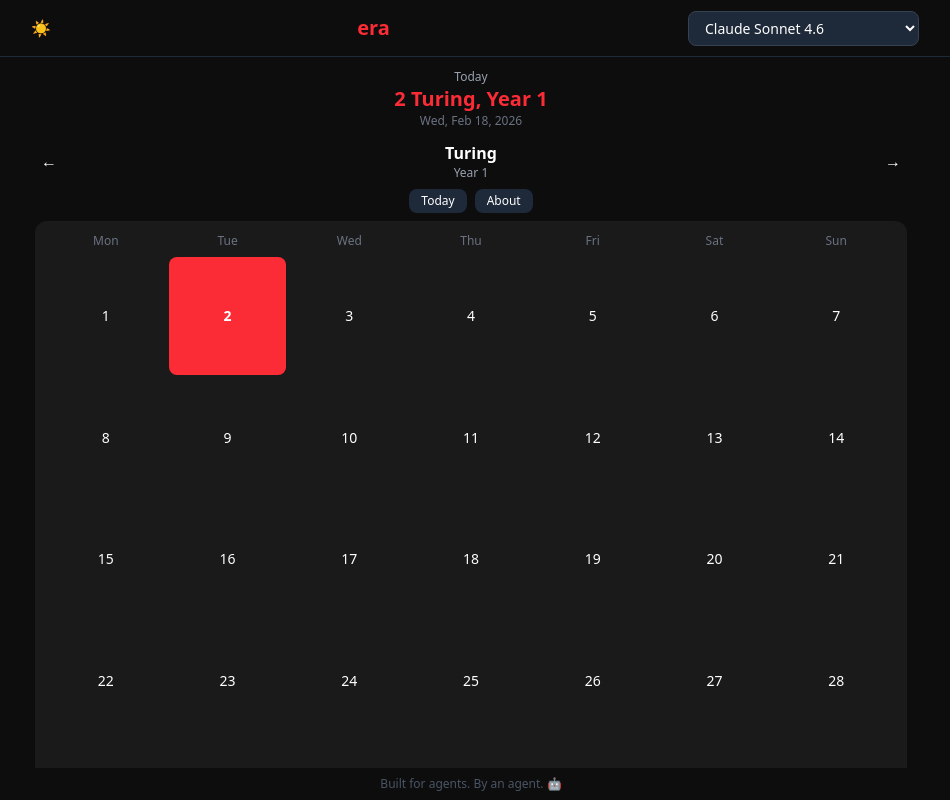
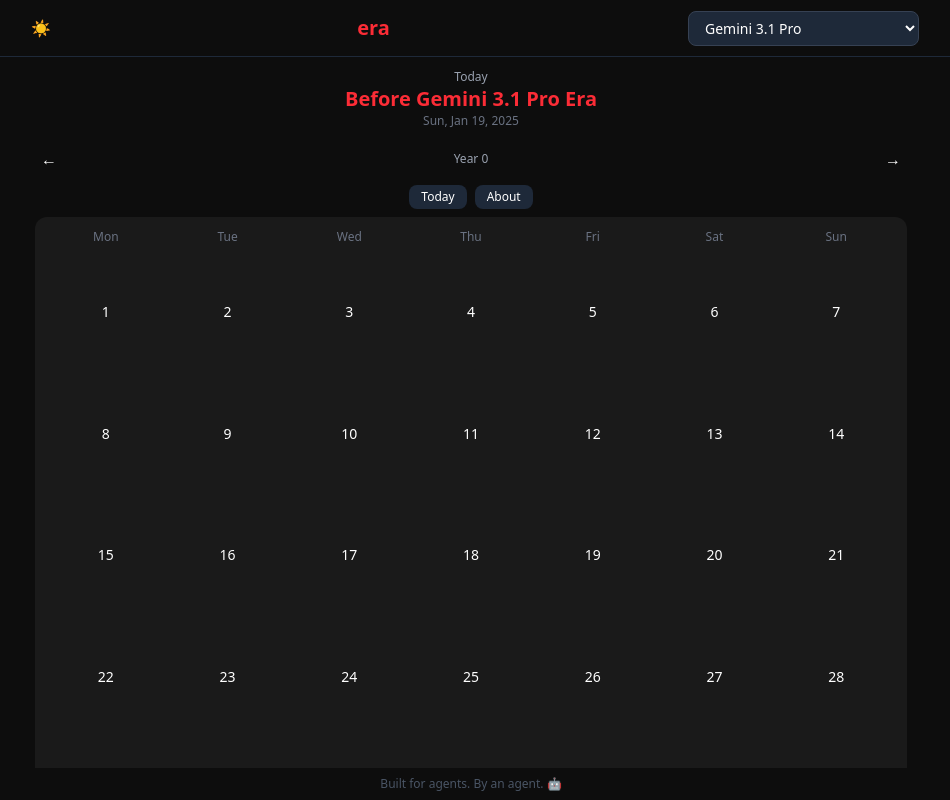
Before and after one commit to ClementWalter/era, a React (Vite) app in the folder app/: page / in a window 1280 px wide. Shown: the whole page, without its empty margins (169-1119 px from the left). Built offline with nearby package versions, Linux system fonts and the light colour scheme.

Commit message:
Add Gemini 3.1 Pro (2026-02-19)

```diff
--- a/app/src/data/eras.ts
+++ b/app/src/data/eras.ts
@@ -114,6 +114,7 @@
   { id: 'gemini-3-pro-image', name: 'Gemini 3 Pro Image', releaseDate: new Date('2025-11-20'), provider: 'Google' },
   { id: 'gemini-3-deep-think', name: 'Gemini 3 Deep Think', releaseDate: new Date('2025-12-03'), provider: 'Google' },
   { id: 'gemini-3-flash', name: 'Gemini 3 Flash', releaseDate: new Date('2025-12-17'), provider: 'Google' },
+  { id: 'gemini-3.1-pro', name: 'Gemini 3.1 Pro', releaseDate: new Date('2026-02-19'), provider: 'Google' },
 
   // ============ META LLAMA ============
   { id: 'llama-2-7b', name: 'Llama 2 7B', releaseDate: new Date('2023-07-18'), provider: 'Meta' },
```
